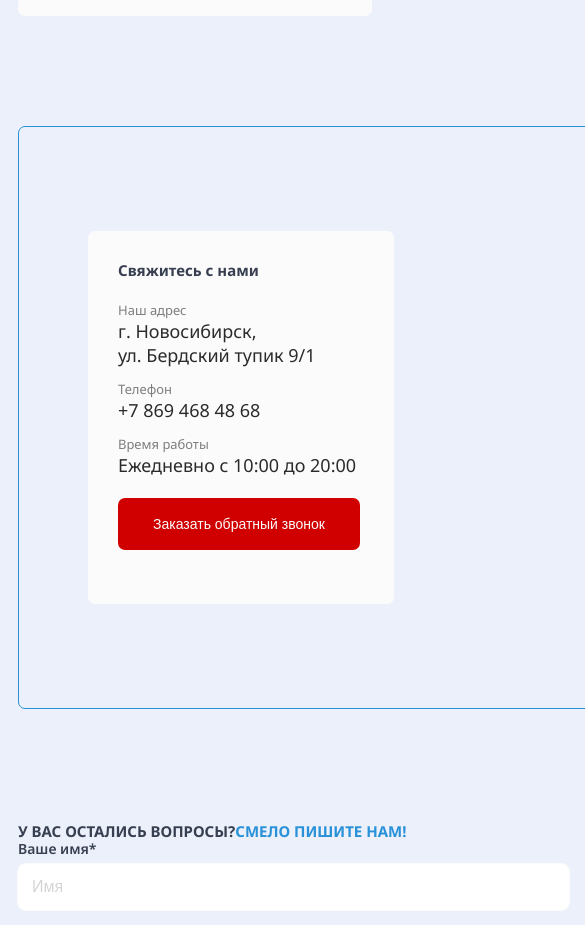
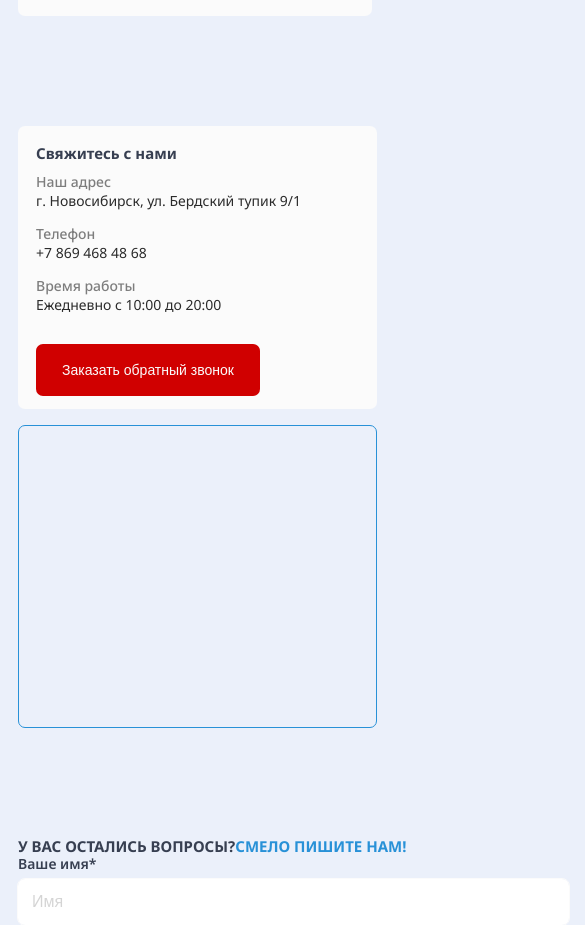
Before and after one commit to eegrishina/nautika, a React (Create React App) app: page /contacts in a window 390 px wide. Shown: the part 923-1848 px from the top of the page, 585 px wide, since content can reach past the window. Built offline with nearby package versions, Linux system fonts and the light colour scheme.

Commit message:
Added style for adapting component Map

```diff
--- a/src/components/Map.js
+++ b/src/components/Map.js
@@ -3,11 +3,11 @@ import React from "react";
 export default function Map({ classInfo, anchorLink }) {
     return (
         <div className="map-container">
-            <div className={classInfo ? "map-info " + classInfo : "map-info"}>
+            <div className={classInfo ? "map-info " + classInfo : "map-info left"}>
                 <h6>Свяжитесь с нами</h6>
                 <div className="info">
                     <small>Наш адрес</small>
-                    <p>г. Новосибирск, <br></br>ул. Бердский тупик 9/1</p>
+                    <p>г. Новосибирск, ул. Бердский тупик 9/1</p>
                     <small>Телефон</small>
                     <p>+7 869 468 48 68</p>
                     <small>Время работы</small>
@@ -18,9 +18,9 @@ export default function Map({ classInfo, anchorLink }) {
                 </a>
             </div>
 
-            <section>
-                <iframe className={classInfo ? classInfo : undefined} title="map" src="https://yandex.ru/map-widget/v1/?ll=83.051717%2C54.836438&mode=search&ol=geo&ouri=ymapsbm1%3A%2F%2Fgeo%3Fdata%3DCgoxNTk4MTkxOTM4EkbQoNC-0YHRgdC40Y8sINCd0L7QstC-0YHQuNCx0LjRgNGB0LosINCR0LXRgNC00YHQutC40Lkg0YLRg9C_0LjQuiwgOS8xIgoNcBmmQhUgWFtC&z=17.17" frameBorder="1" allowFullScreen={true}></iframe>
-            </section>
+            <div className={classInfo ? "map " + classInfo : "map left"} >
+                <iframe title="map" src="https://yandex.ru/map-widget/v1/?ll=83.051717%2C54.836438&mode=search&ol=geo&ouri=ymapsbm1%3A%2F%2Fgeo%3Fdata%3DCgoxNTk4MTkxOTM4EkbQoNC-0YHRgdC40Y8sINCd0L7QstC-0YHQuNCx0LjRgNGB0LosINCR0LXRgNC00YHQutC40Lkg0YLRg9C_0LjQuiwgOS8xIgoNcBmmQhUgWFtC&z=17.17" frameBorder="1" allowFullScreen={true} scroll="false"></iframe>
+            </div>
         </div>
     )
 }
--- a/src/styles/map.css
+++ b/src/styles/map.css
@@ -1,50 +1,176 @@
-/* Map */
 .map-container {
     display: flex;
+    justify-content: space-between;
     gap: 30px;
     position: relative;
 }
 
 .map-info {
-    width: 370px;
-    height: 373px;
+    height: 365px;
     padding: 30px;
     background-color: var(--white-color);
 }
 
-.map-info.absolute {
-    position: absolute;
-    top: 105px;
-    left: 70px;
-    z-index: 2;
-    width: 306px;
+.map-info.left {
+    width: 370px;
 }
 
-.info {
-    margin: 21px 0;
+.map-info.absolute {
+    width: 300px;
+    position: absolute;
+    top: 113px;
+    left: 30px;
+    z-index: 2;
+}
+
+.map-info h6 {
+    margin-bottom: 8px;
 }
 
 .map-info small {
-    font-size: 13px;
+    font-size: 14px;
+    font-weight: 500;
     opacity: 60%;
 }
 
 .map-info p {
-    font-size: 18px;
-    margin-bottom: 12px;
+    margin-bottom: 10px;
 }
 
 .map-info button {
-    width: 242px;
+    margin-top: 16px;
+}
+
+.map-info h6,
+.map-info small,
+.map-info p:last-child,
+.map-info button {
+    white-space: nowrap;
+}
+
+.map.left {
+    height: 356px;
+    width: 770px;
+}
+
+.map.absolute {
+    height: 583px;
+    width: 1170px;
+}
+
+iframe {
+    height: 100%;
+    width: 100%;
 }
 
 .map-container iframe {
-    width: 770px;
-    height: 100%;
     border: 1px solid var(--blue-color);
 }
 
-.map-container iframe.absolute {
-    height: 583px;
-    width: 1170px;
+@media (max-width: 1024px) {
+
+    .map-info.absolute,
+    .map-info.left,
+    .map.left {
+        height: 332px;
+    }
+
+    .map.absolute {
+        height: 476px;
+    }
+
+    .map-info.absolute,
+    .map-info.left {
+        width: 298px;
+        padding: 26px;
+    }
+
+    .map-info.absolute {
+        top: 72px;
+        left: 26px;
+    }
 }
+
+@media (max-width: 768px) {
+
+    .map-info.absolute,
+    .map-info.left,
+    .map.left {
+        height: 303px;
+    }
+
+    .map.absolute {
+        height: 360px;
+    }
+
+    .map-info.left,
+    .map-info.absolute {
+        max-width: 247px;
+        padding: 18px;
+    }
+
+    .map-info.absolute {
+        top: 28px;
+        left: 18px;
+    }
+
+    .map-info h6 {
+        margin-bottom: 10px;
+    }
+
+    .map-info p {
+        margin-bottom: 14px;
+    }
+}
+
+@media (max-width: 646px) {
+    .map-container {
+        flex-direction: row;
+        justify-content: space-between;
+        gap: 16px;
+    }
+
+    .map-info.absolute {
+        position: relative;
+        top: 0;
+        left: 0;
+    }
+
+    .map.absolute {
+        height: 303px;
+    }
+}
+
+@media (max-width: 460px) {
+    .map-container {
+        flex-direction: column;
+    }
+
+    .info {
+        white-space: nowrap;
+    }
+
+    .map-info.absolute,
+    .map-info.left,
+    .map.absolute,
+    .map.left {
+        width: 92vw;
+    }
+
+    .map-info.left,
+    .map-info.absolute {
+        height: 283px;
+        min-width: 92vw;
+    }
+}
+
+@media (max-width: 327px) {
+    .info {
+        white-space: wrap;
+    }
+
+    .map-info.left,
+    .map-info.absolute {
+        height: 303px;
+    }
+}
```
